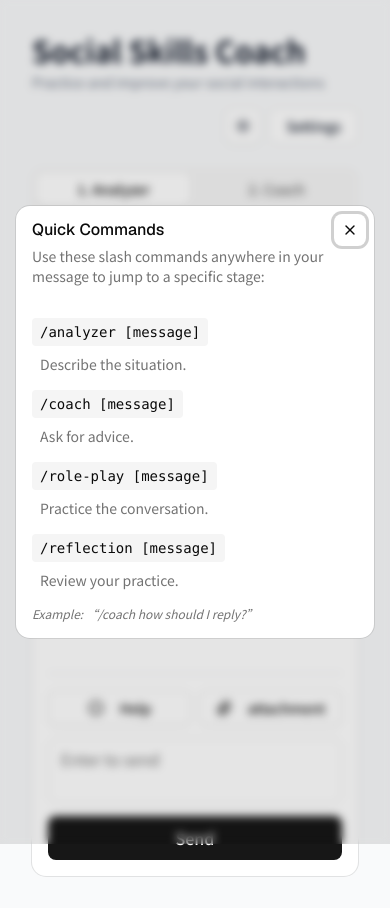
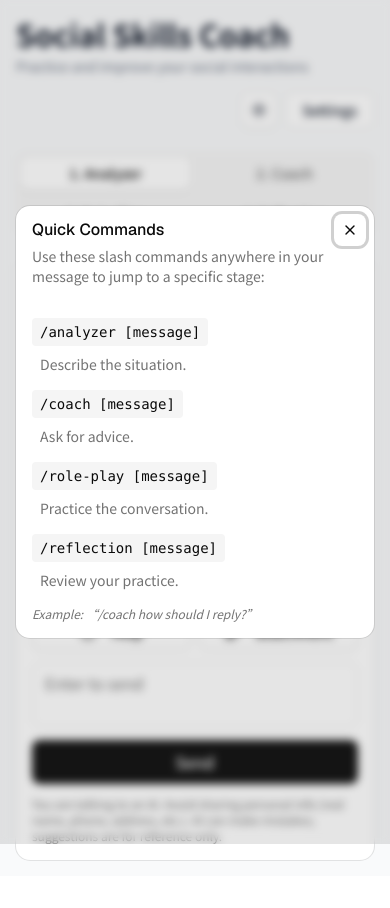
Before and after one commit to john-data-chen/social-skill-ai-coach, a Next.js app: page / in a window 390 px wide. After the commit the page ends 876 px from the top, so only its background shows below. Built offline with nearby package versions, Linux system fonts and the light colour scheme.

Commit message:
chore: add disclaimer

```diff
--- a/src/app/page.tsx
+++ b/src/app/page.tsx
@@ -256,7 +256,7 @@ export default function Home() {
   }
 
   return (
-    <div className="flex min-h-screen flex-col p-8 bg-gray-50 dark:bg-gray-900 text-gray-900 dark:text-gray-100">
+    <div className="flex min-h-screen flex-col p-4 sm:p-8 bg-gray-50 dark:bg-gray-900 text-gray-900 dark:text-gray-100">
       <header className="flex flex-col sm:flex-row justify-between items-start sm:items-center mb-6 gap-4">
         <div>
           <h1 className="text-3xl sm:text-4xl font-bold">Social Skills Coach</h1>
@@ -459,6 +459,10 @@ export default function Home() {
                 <Button type="submit" className="w-full h-11 text-base" disabled={isLoading}>
                   {isLoading ? "Thinking..." : "Send"}
                 </Button>
+                <p className="text-xs text-muted-foreground">
+                  You are talking to an AI. Avoid sharing personal info (real name, phone, address,
+                  etc.). AI can make mistakes; suggestions are for reference only.
+                </p>
               </form>
             </div>
           </CardContent>
```
